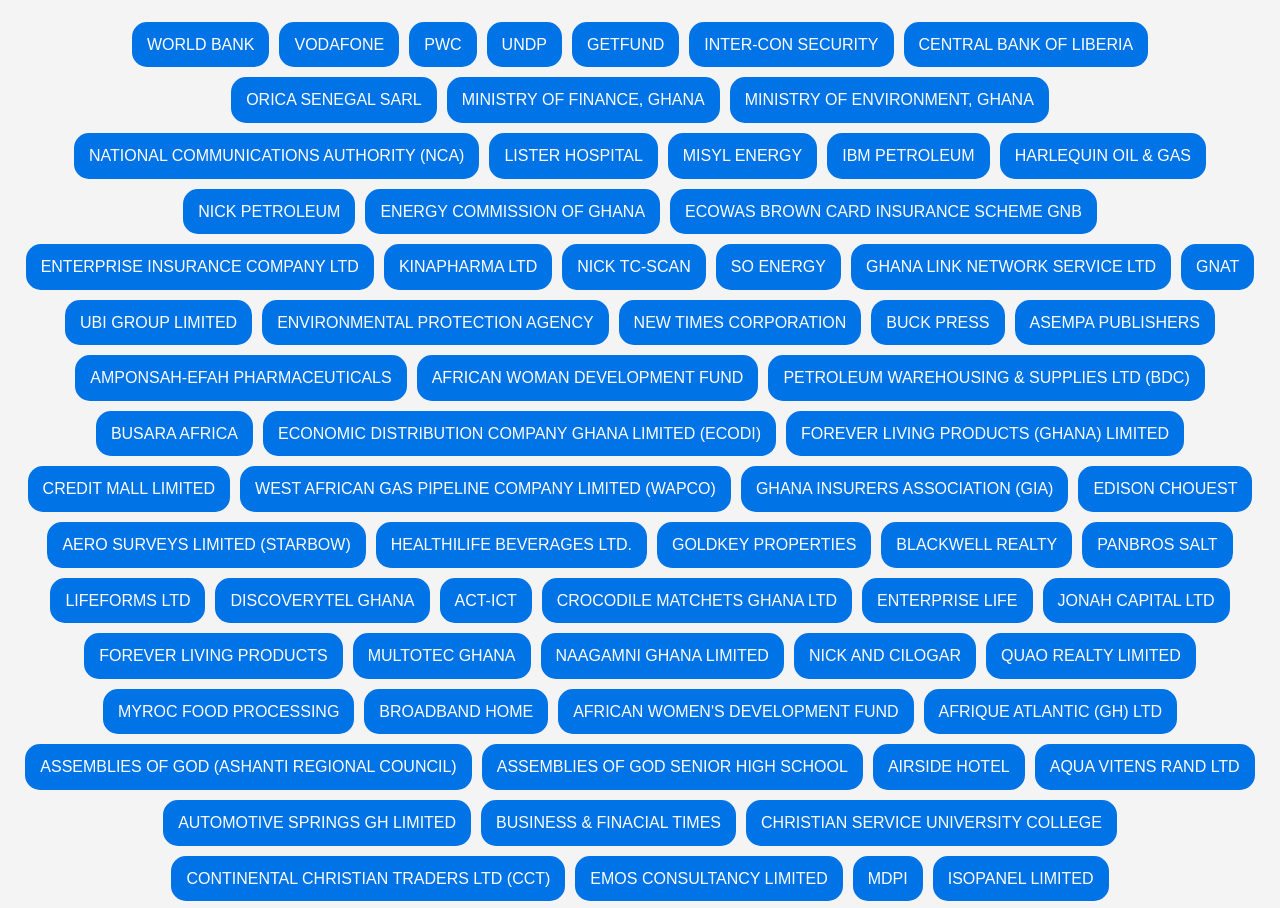
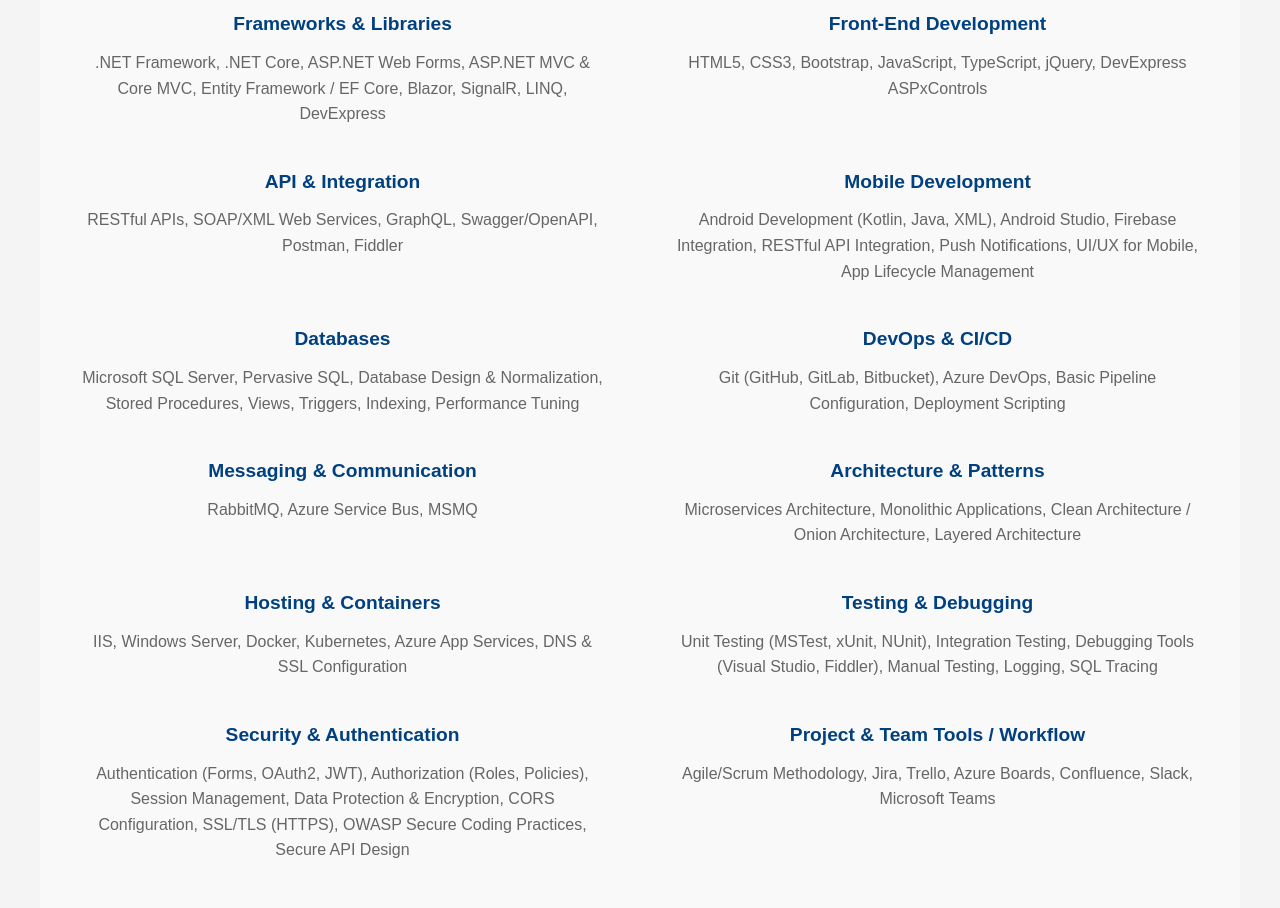
Before and after one commit to Akwasi-Adu/Portfolio, a plain HTML site: page index.html in a window 1280 px wide. Shown: the part 710-1618 px from the top of the page. Drawn offline with nearby package versions, Linux system fonts and the light colour scheme.

Commit message:
Updated with Core Competencies

```diff
--- a/index.html
+++ b/index.html
@@ -67,7 +67,7 @@
             </div>
         </section>
          <!-- Technologies Tag Cloud -->
-    <section id="tech-tags">
+    <!-- <section id="tech-tags">
         <h2>Technologies I Work With</h2>
         <div class="tag-cloud" class="fade-in">
             <span class="tag fade-in">ASP.NET</span>
@@ -84,7 +84,89 @@
             <span class="tag fade-in">Microsoft Dynamics</span>
             <span class="tag fade-in">Business Central</span>
         </div>
-    </section>
+    </section> -->
+
+    <!-- Add to your HTML -->
+<section class="technical-competencies">
+    <h2>💼 Technical Competencies</h2>
+
+    <div class="competency-grid">
+      <div class="competency">
+        <h3>Core Competencies</h3>
+        <p>Solution Architecture, Client-facing Consulting, Software Project Management, ERP Implementation (Sage, SAP, Microsoft Dynamics)</p>
+      </div>
+      <div class="competency">
+        <h3>Languages & Markup</h3>
+        <p>C#, Java, Kotlin, JavaScript, TypeScript, HTML5, CSS3, SQL</p>
+      </div>
+
+      <div class="competency">
+        <h3>Frameworks & Libraries</h3>
+        <p>.NET Framework, .NET Core, ASP.NET Web Forms, ASP.NET MVC & Core MVC, Entity Framework / EF Core, Blazor, SignalR, LINQ, DevExpress</p>
+      </div>
+
+      <div class="competency">
+        <h3>Front-End Development</h3>
+        <p>HTML5, CSS3, Bootstrap, JavaScript, TypeScript, jQuery, DevExpress ASPxControls</p>
+      </div>
+
+      <div class="competency">
+        <h3>API & Integration</h3>
+        <p>RESTful APIs, SOAP/XML Web Services, GraphQL, Swagger/OpenAPI, Postman, Fiddler</p>
+      </div>
+
+      <div class="competency">
+        <h3>Mobile Development</h3>
+        <p>Android Development (Kotlin, Java, XML), Android Studio, Firebase Integration, RESTful API Integration, Push Notifications, UI/UX for Mobile, App Lifecycle Management</p>
+      </div>
+
+      <div class="competency">
+        <h3>Databases</h3>
+        <p>Microsoft SQL Server, Pervasive SQL, Database Design & Normalization, Stored Procedures, Views, Triggers, Indexing, Performance Tuning</p>
+      </div>
+
+      <div class="competency">
+        <h3>DevOps & CI/CD</h3>
+        <p>Git (GitHub, GitLab, Bitbucket), Azure DevOps, Basic Pipeline Configuration, Deployment Scripting</p>
+      </div>
+
+      <div class="competency">
+        <h3>Messaging & Communication</h3>
+        <p>RabbitMQ, Azure Service Bus, MSMQ</p>
+      </div>
+
+      <div class="competency">
+        <h3>Architecture & Patterns</h3>
+        <p>Microservices Architecture, Monolithic Applications, Clean Architecture / Onion Architecture, Layered Architecture</p>
+      </div>
+
+      <div class="competency">
+        <h3>Hosting & Containers</h3>
+        <p>IIS, Windows Server, Docker, Kubernetes, Azure App Services, DNS & SSL Configuration</p>
+      </div>
+
+      <div class="competency">
+        <h3>Testing & Debugging</h3>
+        <p>Unit Testing (MSTest, xUnit, NUnit), Integration Testing, Debugging Tools (Visual Studio, Fiddler), Manual Testing, Logging, SQL Tracing</p>
+      </div>
+
+      <div class="competency">
+        <h3>Security & Authentication</h3>
+        <p>Authentication (Forms, OAuth2, JWT), Authorization (Roles, Policies), Session Management, Data Protection & Encryption, CORS Configuration, SSL/TLS (HTTPS), OWASP Secure Coding Practices, Secure API Design</p>
+      </div>
+
+      <div class="competency">
+        <h3>Project & Team Tools / Workflow</h3>
+        <p>Agile/Scrum Methodology, Jira, Trello, Azure Boards, Confluence, Slack, Microsoft Teams</p>
+      </div>
+
+      <!-- <div class="competency">
+        <h3>Other Competencies</h3>
+        <p>Solution Architecture, Client-facing Consulting, ERP Implementation (Sage, Dynamics)</p>
+      </div> -->
+    </div>
+  </section>
+
 
     <!-- Clients Tag Cloud -->
     <section id="client-tags" class="fade-in">
--- a/portfolio/css/style.css
+++ b/portfolio/css/style.css
@@ -1271,3 +1271,42 @@
       padding: 1rem;
     }
   }
+
+  /* Add to your CSS */
+.technical-competencies {
+    padding: 60px 20px;
+    background-color: #f9f9f9;
+    color: #222;
+    max-width: 1200px;
+    margin: 0 auto;
+  }
+
+  .technical-competencies h2 {
+    font-size: 2rem;
+    margin-bottom: 40px;
+    text-align: center;
+    font-weight: 700;
+  }
+
+  .competency-grid {
+    display: grid;
+    grid-template-columns: 1fr 1fr;
+    gap: 30px;
+  }
+
+  .competency h3 {
+    font-size: 1.2rem;
+    margin-bottom: 10px;
+    color: #004080;
+  }
+
+  .competency p {
+    font-size: 1rem;
+    line-height: 1.6;
+  }
+
+  @media (max-width: 768px) {
+    .competency-grid {
+      grid-template-columns: 1fr;
+    }
+  }
```
Also changed, not shown: cv.html (+10 -9 lines).
